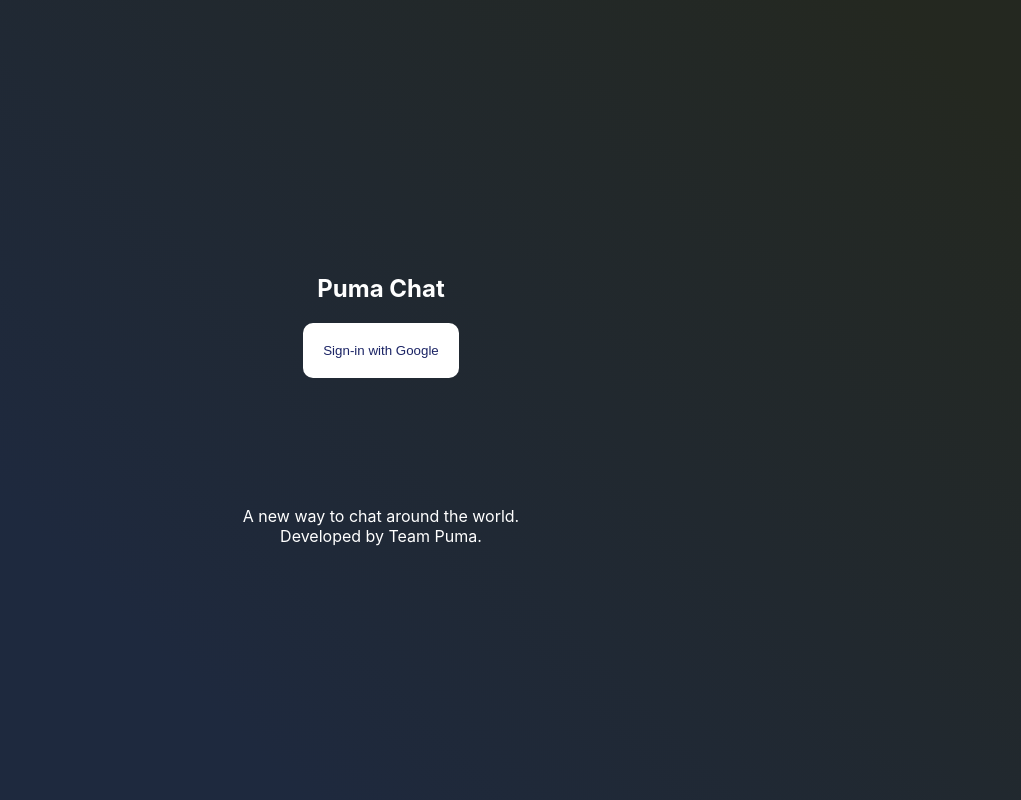
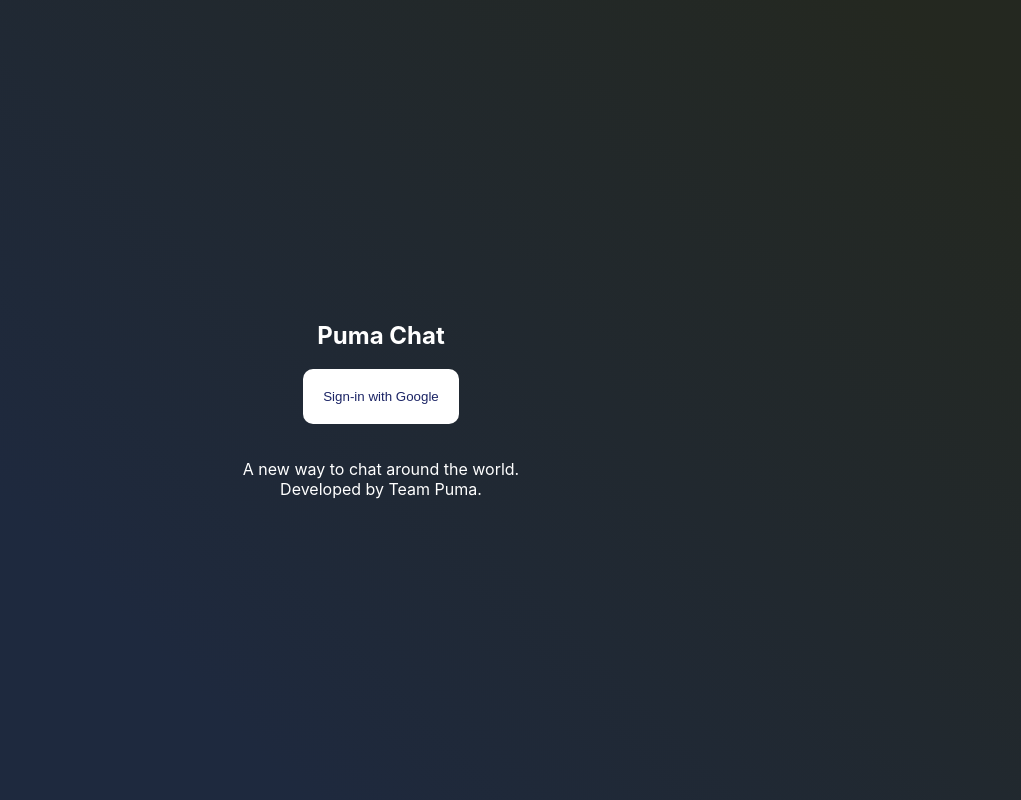
Before and after one commit to GDSC-Team-Puma/PumaChat, a React (Create React App) app in the folder puma-chat/: page / in a window 1280 px wide. Shown: the whole page, without its empty margins (259-1280 px from the left). Built offline with nearby package versions, Linux system fonts and the light colour scheme; no server answers.

Commit message:
small change to login.js, spacing in margins

```diff
--- a/puma-chat/src/components/Login.js
+++ b/puma-chat/src/components/Login.js
@@ -48,7 +48,7 @@ const Login = () => {
 
 
   return (
-    <div className="container-fluid" style={{ marginTop: "10%" }}>
+    <div className="container-fluid" style={{ marginTop: "35px" }}>
       <div className="row">
         <Card>
           <Card.Body>
```
